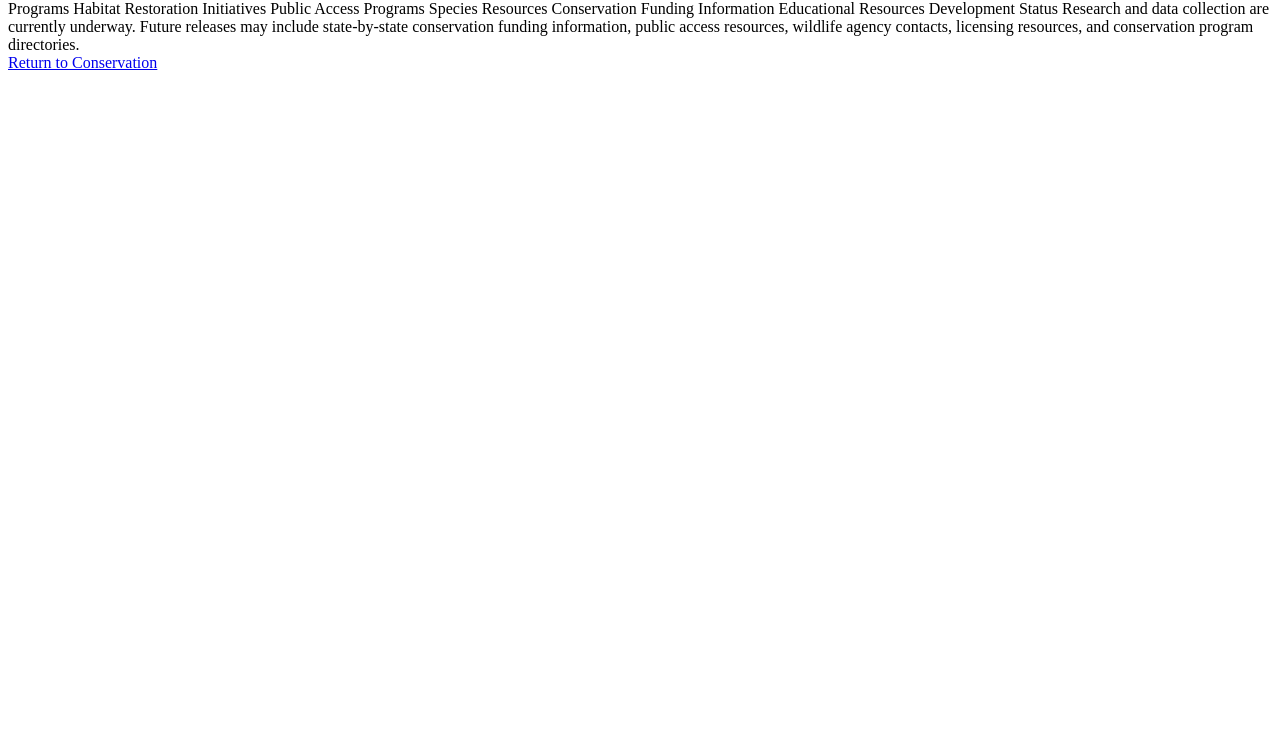
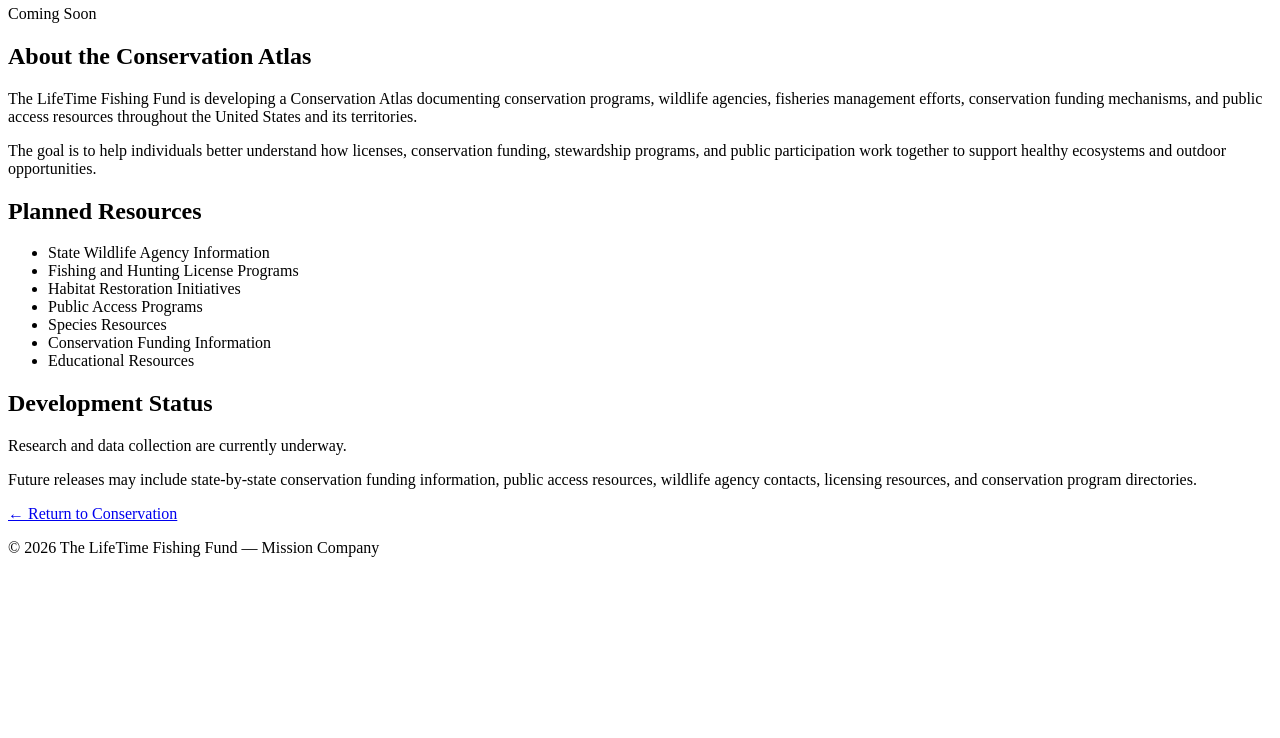
Before and after one commit to TheLifeTimeFishingFund/LFF-Main-Site, a plain HTML site: page conservation/atlas.html in a window 1280 px wide. Shown: the part 62-800 px from the top of the page. Drawn offline with Linux system fonts and the light colour scheme.

Commit message:
Create Conservation Atlas HTML page
Added HTML structure and content for the Conservation Atlas page, including sections for planned resources, development status, and footer information.

```diff
--- a/conservation/atlas.html
+++ b/conservation/atlas.html
@@ -1,24 +1,71 @@
-Conservation Atlas
-Coming Soon
+<!DOCTYPE html>
+<html lang="en">
+<head>
+    <meta charset="UTF-8">
+    <meta name="viewport" content="width=device-width, initial-scale=1.0">
+    <title>Conservation Atlas | The LifeTime Fishing Fund</title>
+    <link rel="stylesheet" href="../css/main.css">
+</head>
 
-The LifeTime Fishing Fund is developing a Conservation Atlas documenting conservation programs, wildlife agencies, fisheries management efforts, conservation funding mechanisms, and public access resources throughout the United States and its territories.
+<body>
 
-The goal is to help individuals better understand how licenses, conservation funding, stewardship programs, and public participation work together to support healthy ecosystems and outdoor opportunities.
-
-Planned Resources
-State Wildlife Agency Information
-Fishing and Hunting License Programs
-Habitat Restoration Initiatives
-Public Access Programs
-Species Resources
-Conservation Funding Information
-Educational Resources
-Development Status
-
-Research and data collection are currently underway.
-
-Future releases may include state-by-state conservation funding information, public access resources, wildlife agency contacts, licensing resources, and conservation program directories.
+<section class="hero">
+    <h1>Conservation Atlas</h1>
+    <p>Coming Soon</p>
+</section>
 
 <section>
-    <a href="index.html">Return to Conservation</a>
+    <h2>About the Conservation Atlas</h2>
+
+    <p>
+        The LifeTime Fishing Fund is developing a Conservation Atlas documenting
+        conservation programs, wildlife agencies, fisheries management efforts,
+        conservation funding mechanisms, and public access resources throughout
+        the United States and its territories.
+    </p>
+
+    <p>
+        The goal is to help individuals better understand how licenses,
+        conservation funding, stewardship programs, and public participation
+        work together to support healthy ecosystems and outdoor opportunities.
+    </p>
 </section>
+
+<section>
+    <h2>Planned Resources</h2>
+
+    <ul>
+        <li>State Wildlife Agency Information</li>
+        <li>Fishing and Hunting License Programs</li>
+        <li>Habitat Restoration Initiatives</li>
+        <li>Public Access Programs</li>
+        <li>Species Resources</li>
+        <li>Conservation Funding Information</li>
+        <li>Educational Resources</li>
+    </ul>
+</section>
+
+<section>
+    <h2>Development Status</h2>
+
+    <p>
+        Research and data collection are currently underway.
+    </p>
+
+    <p>
+        Future releases may include state-by-state conservation funding
+        information, public access resources, wildlife agency contacts,
+        licensing resources, and conservation program directories.
+    </p>
+</section>
+
+<section>
+    <a href="index.html">← Return to Conservation</a>
+</section>
+
+<footer>
+    <p>© 2026 The LifeTime Fishing Fund — Mission Company</p>
+</footer>
+
+</body>
+</html>
```
